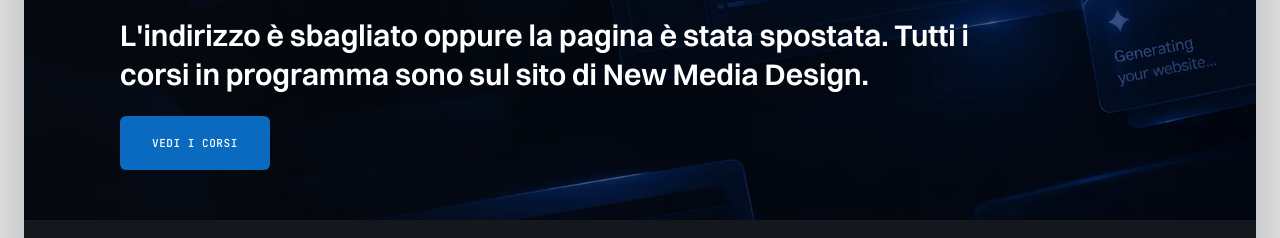
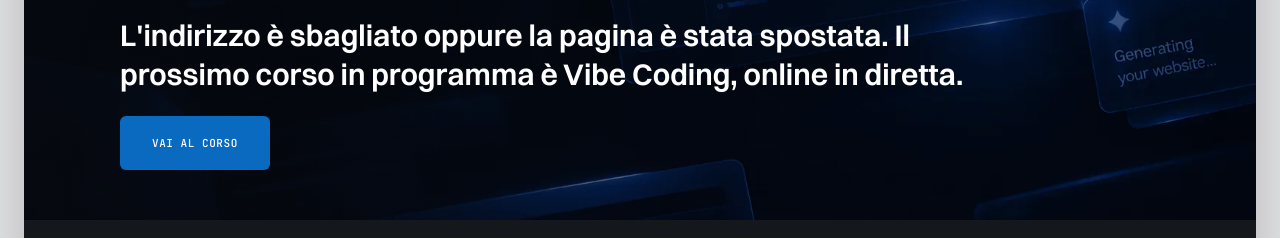
Before and after one commit to NewMediaDesign/nmd-formazione, a plain HTML site: page 404.html in a window 1280 px wide. Shown: the part 302-540 px from the top of the page. Drawn offline with Linux system fonts and the light colour scheme.

Commit message:
Sito su Cloudflare: domini collegati, workers.dev spento; 404 rimanda al corso Vibe Coding
Co-Authored-By: Claude Opus 5.5 <noreply@anthropic.com>

```diff
--- a/404.html
+++ b/404.html
@@ -27,8 +27,8 @@
     <div class="hero-main">
       <p class="section-label hero-in" style="--d:0ms">Errore 404</p>
       <h1 class="hero-title"><span class="line"><span class="line-in" style="--d:80ms">Questa pagina</span></span> <span class="line"><em class="line-in" style="--d:200ms">non c'è</em></span></h1>
-      <p class="hero-sub hero-in" style="--d:300ms">L'indirizzo è sbagliato oppure la pagina è stata spostata. Tutti i corsi in programma sono sul sito di New Media Design.</p>
-      <p class="hero-in" style="--d:450ms"><a class="cta-btn" href="https://new-media-design.it"><span class="label">Vedi i corsi</span></a></p>
+      <p class="hero-sub hero-in" style="--d:300ms">L'indirizzo è sbagliato oppure la pagina è stata spostata. Il prossimo corso in programma è Vibe Coding, online in diretta.</p>
+      <p class="hero-in" style="--d:450ms"><a class="cta-btn" href="/vibe-coding/"><span class="label">Vai al corso</span></a></p>
     </div>
   </div>
 </header>
```
Also changed, not shown: 1 other file.
